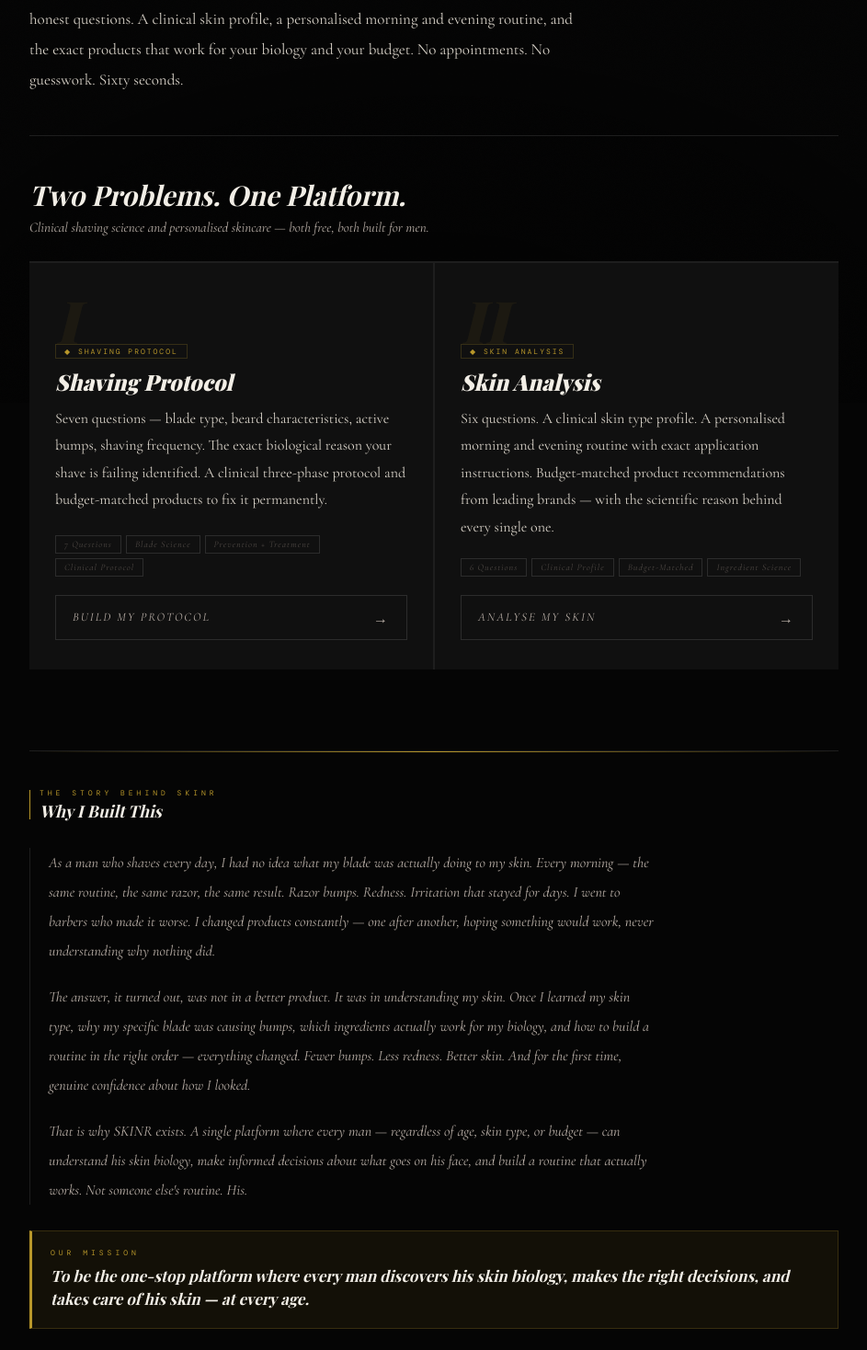
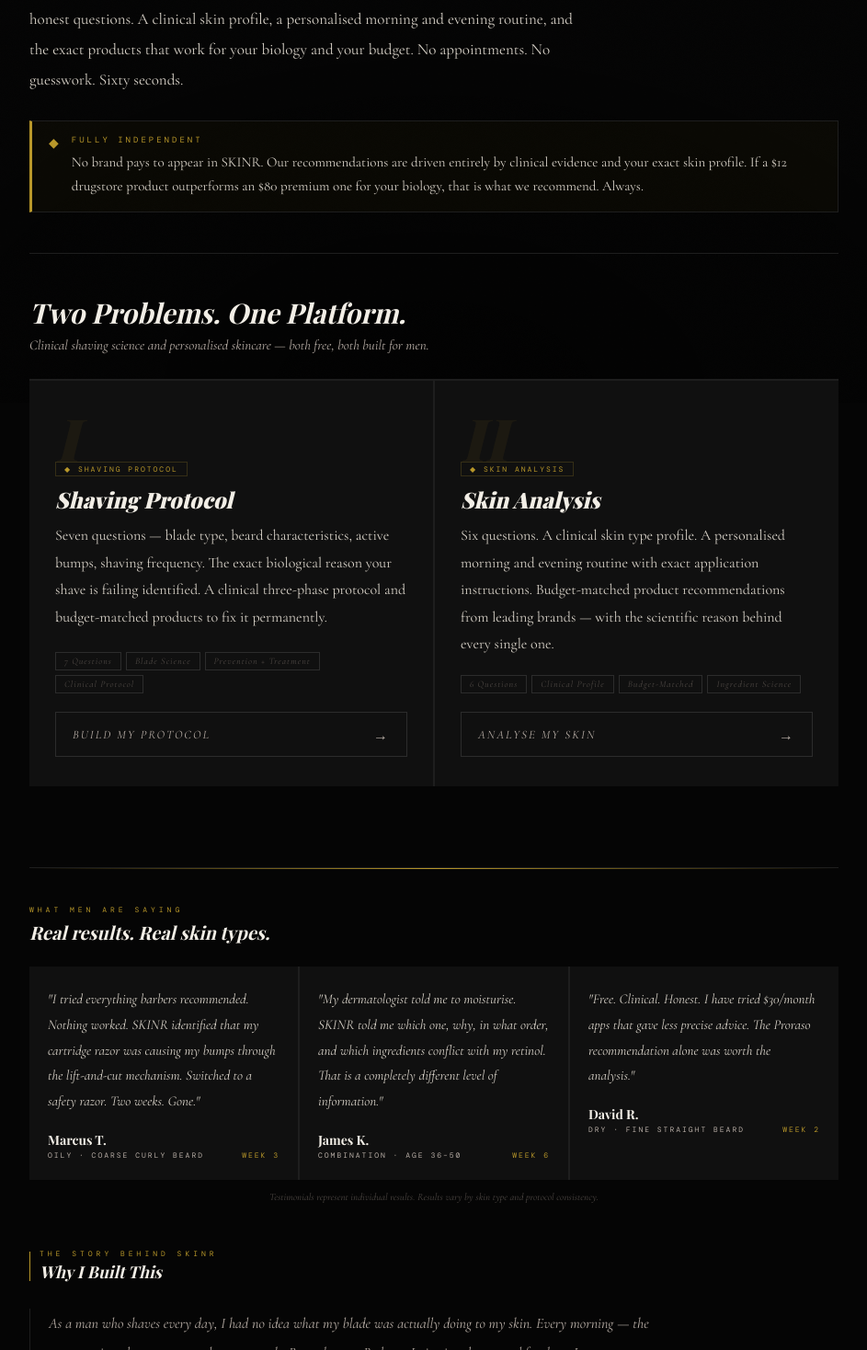
Before and after one commit to tarhdangote/skinrfinal-version-1.0, a React (Vite) app: page / in a window 1280 px wide. Shown: the part 362-1830 px from the top of the page at 92% size, without its empty margins (168-1111 px from the left). Built offline with nearby package versions, Linux system fonts and the light colour scheme; a web font is replaced by a local one.

Commit message:
Update App.jsx

```diff
--- a/src/App.jsx
+++ b/src/App.jsx
@@ -1302,19 +1302,27 @@
 .hb-line.open:nth-child(2){opacity:0;transform:scaleX(0);}
 .hb-line.open:nth-child(3){transform:translateY(-6.5px) rotate(-45deg);background:var(--gold);}
 
-/* Mobile dropdown menu */
-.mobile-menu{position:absolute;top:calc(100% + 8px);right:0;
-  background:var(--card);border:1px solid var(--goldb);
-  min-width:200px;z-index:300;box-shadow:0 16px 48px rgba(0,0,0,0.7);
-  overflow:hidden;animation:fadeUp .2s ease;}
-.mobile-menu-item{display:block;width:100%;background:none;
+/* Mobile full-width nav dropdown */
+.mobile-menu{
+  position:fixed;top:54px;left:0;right:0;
+  background:var(--card);border-bottom:1px solid var(--goldb);
+  z-index:500;box-shadow:0 16px 48px rgba(0,0,0,0.8);
+  animation:slideDown .2s ease;}
+@keyframes slideDown{from{opacity:0;transform:translateY(-8px)}to{opacity:1;transform:translateY(0)}}
+.mobile-menu-item{
+  display:flex;align-items:center;gap:12px;
+  width:100%;background:none;
   border:none;border-bottom:1px solid var(--border);
-  padding:14px 18px;font-family:var(--fc);font-size:16px;
+  padding:16px 20px;font-family:var(--fh);font-size:17px;font-weight:600;
   color:var(--soft);cursor:pointer;text-align:left;font-style:italic;
-  transition:all .2s;}
+  transition:background .15s,color .15s;}
 .mobile-menu-item:hover{background:var(--gold3);color:var(--cream);}
 .mobile-menu-item.active{background:var(--gold3);color:var(--gold);}
 .mobile-menu-item:last-child{border-bottom:none;}
+.mobile-menu-overlay{
+  position:fixed;inset:0;top:54px;background:rgba(0,0,0,0.5);
+  z-index:499;animation:fadeIn .2s ease;}
+@keyframes fadeIn{from{opacity:0}to{opacity:1}}
 
 /* OLIVE color override for success/positive states */
 :root{--green:#5C6B3A;--green-light:rgba(92,107,58,0.15);}
@@ -1939,22 +1947,26 @@
               <span className={`hb-line${menuOpen?" open":""}`}/>
             </button>
             {menuOpen&&(
+              <>
+                {/* Dimmed overlay — tap to close */}
+                <div className="mobile-menu-overlay" onClick={()=>setMenuOpen(false)}/>
                 <div className="mobile-menu" role="menu">
                   <button role="menuitem"
                     className={`mobile-menu-item${view==="home"?" active":""}`}
                     onClick={()=>{go("home");setMenuOpen(false);}}>
-                  {view==="home"&&<span style={{color:"var(--gold)",marginRight:8}}>◆</span>}
+                    <span style={{color:"var(--gold)",fontSize:8,opacity:view==="home"?1:0}}>◆</span>
                     {t.nav.home}
                   </button>
                   {NAV_ITEMS.map(tb=>(
                     <button key={tb.id} role="menuitem"
                       className={`mobile-menu-item${view===tb.id?" active":""}`}
                       onClick={()=>{go(tb.id);setMenuOpen(false);}}>
-                    {view===tb.id&&<span style={{color:"var(--gold)",marginRight:8}}>◆</span>}
+                      <span style={{color:"var(--gold)",fontSize:8,opacity:view===tb.id?1:0}}>◆</span>
                       {tb.l}
                     </button>
                   ))}
                 </div>
+              </>
             )}
           </div>
 
@@ -2003,6 +2015,30 @@
           <div className="hero-h2">{t.heroTitle2}</div>
           <div className="hero-rule"/>
           <p className="hero-body">{t.heroBody}</p>
+
+          {/* Independence statement */}
+          <div style={{
+            display:"flex",alignItems:"flex-start",gap:14,
+            border:"1px solid var(--border)",borderLeft:"3px solid var(--gold)",
+            padding:"14px 18px",marginTop:28,background:"rgba(184,151,42,0.04)"
+          }}>
+            <div style={{color:"var(--gold)",fontSize:14,flexShrink:0,marginTop:1}}>◆</div>
+            <div>
+              <div style={{fontFamily:"var(--fm)",fontSize:9,letterSpacing:3,
+                color:"var(--gold)",textTransform:"uppercase",marginBottom:5}}>
+                {lang==="fr"?"Indépendance Totale":lang==="es"?"Independencia Total":"Fully Independent"}
+              </div>
+              <div style={{fontFamily:"var(--fc)",fontSize:15,color:"var(--cream)",
+                lineHeight:1.75,fontStyle:"normal"}}>
+                {lang==="fr"
+                  ? "Aucune marque ne paie pour apparaître dans SKINR. Nos recommandations sont basées uniquement sur les preuves cliniques et ton profil cutané exact. Si un produit à 12 $ surpasse un produit à 80 $ pour ta biologie, c'est ce qu'on recommande."
+                  : lang==="es"
+                  ? "Ninguna marca paga para aparecer en SKINR. Nuestras recomendaciones se basan únicamente en evidencia clínica y tu perfil de piel exacto. Si un producto de $12 supera a uno de $80 para tu biología, eso es lo que recomendamos."
+                  : "No brand pays to appear in SKINR. Our recommendations are driven entirely by clinical evidence and your exact skin profile. If a $12 drugstore product outperforms an $80 premium one for your biology, that is what we recommend. Always."
+                }
+              </div>
+            </div>
+          </div>
         </div>
 
         <div className="path-sec">
@@ -2086,6 +2122,71 @@
         {/* ── FOUNDER STORY FOOTER ── */}
         <footer style={{borderTop:"1px solid var(--border)",marginTop:52,paddingTop:40,paddingBottom:32,position:"relative",overflow:"hidden"}}>
           <div style={{position:"absolute",top:0,left:0,right:0,height:"1px",background:"linear-gradient(90deg,transparent,var(--gold),transparent)"}}/>
+
+          {/* ── SOCIAL PROOF ── */}
+          <div style={{marginBottom:48}}>
+            <div style={{fontFamily:"var(--fm)",fontSize:8,letterSpacing:4,color:"var(--gold)",
+              textTransform:"uppercase",marginBottom:6}}>
+              {lang==="fr"?"Ce Que Les Hommes Disent":lang==="es"?"Lo Que Dicen Los Hombres":"What Men Are Saying"}
+            </div>
+            <div style={{fontFamily:"var(--fh)",fontSize:20,fontWeight:700,fontStyle:"italic",
+              color:"var(--white)",marginBottom:24}}>
+              {lang==="fr"?"De vrais résultats, de vrais profils.":lang==="es"?"Resultados reales, perfiles reales.":"Real results. Real skin types."}
+            </div>
+            <div style={{display:"grid",gridTemplateColumns:"repeat(auto-fit,minmax(260px,1fr))",gap:2,background:"var(--border)"}}>
+              {[
+                {
+                  quote: lang==="fr"
+                    ? "\"J'ai essayé tout ce que les barbiers recommandaient. Rien marchait. SKINR a identifié que ma lame cartouche causait mes boutons à cause du mécanisme lift-and-cut. Switché pour un rasoir de sûreté. En deux semaines, disparu.\""
+                    : lang==="es"
+                    ? "\"Probé todo lo que los barberos recomendaban. Nada funcionó. SKINR identificó que mi maquinilla de cartucho causaba mis granos por el mecanismo lift-and-cut. Cambié a una de seguridad. En dos semanas, desaparecieron.\""
+                    : "\"I tried everything barbers recommended. Nothing worked. SKINR identified that my cartridge razor was causing my bumps through the lift-and-cut mechanism. Switched to a safety razor. Two weeks. Gone.\"",
+                  name: "Marcus T.", type: lang==="fr"?"Peau Grasse · Barbe Bouclée":lang==="es"?"Piel Grasa · Barba Rizada":"Oily · Coarse Curly Beard", week:"Week 3"
+                },
+                {
+                  quote: lang==="fr"
+                    ? "\"Mon dermatologue m'a dit d'utiliser de la crème hydratante. SKINR m'a dit laquelle, pourquoi, dans quel ordre, et quels ingrédients conflictuent avec mon rétinol. C'est une différence énorme.\""
+                    : lang==="es"
+                    ? "\"Mi dermatólogo me dijo que usara hidratante. SKINR me dijo cuál, por qué, en qué orden, y qué ingredientes conflictúan con mi retinol. La diferencia es enorme.\""
+                    : "\"My dermatologist told me to moisturise. SKINR told me which one, why, in what order, and which ingredients conflict with my retinol. That is a completely different level of information.\"",
+                  name: "James K.", type: lang==="fr"?"Peau Mixte · 36–50":lang==="es"?"Piel Mixta · 36–50":"Combination · Age 36–50", week:"Week 6"
+                },
+                {
+                  quote: lang==="fr"
+                    ? "\"Gratuit. Clinique. Honnête. J'ai essayé des applications à 30 $/mois qui donnaient des conseils moins précis. La recommandation de Proraso seule valait l'analyse.\""
+                    : lang==="es"
+                    ? "\"Gratis. Clínico. Honesto. He probado apps de $30/mes que daban consejos menos precisos. La recomendación de Proraso sola valió el análisis.\""
+                    : "\"Free. Clinical. Honest. I have tried $30/month apps that gave less precise advice. The Proraso recommendation alone was worth the analysis.\"",
+                  name: "David R.", type: lang==="fr"?"Peau Sèche · Barbe Fine":lang==="es"?"Piel Seca · Barba Fina":"Dry · Fine Straight Beard", week:"Week 2"
+                },
+              ].map((r,i)=>(
+                <div key={i} style={{background:"var(--card)",padding:"22px 20px"}}>
+                  <div style={{fontFamily:"var(--fc)",fontSize:15,color:"var(--cream)",
+                    lineHeight:1.85,fontStyle:"italic",marginBottom:18}}>
+                    {r.quote}
+                  </div>
+                  <div style={{display:"flex",justifyContent:"space-between",alignItems:"flex-end"}}>
+                    <div>
+                      <div style={{fontFamily:"var(--fh)",fontSize:14,fontWeight:700,
+                        color:"var(--white)",marginBottom:2}}>{r.name}</div>
+                      <div style={{fontFamily:"var(--fm)",fontSize:8,letterSpacing:2,
+                        color:"var(--soft)",textTransform:"uppercase"}}>{r.type}</div>
+                    </div>
+                    <div style={{fontFamily:"var(--fm)",fontSize:8,letterSpacing:2,
+                      color:"var(--gold)",textTransform:"uppercase"}}>{r.week}</div>
+                  </div>
+                </div>
+              ))}
+            </div>
+            <div style={{fontFamily:"var(--fc)",fontSize:11,color:"var(--muted)",
+              fontStyle:"italic",marginTop:10,textAlign:"center",lineHeight:1.6}}>
+              {lang==="fr"
+                ? "Les témoignages représentent des résultats individuels. Les résultats varient selon le type de peau et la cohérence du protocole."
+                : lang==="es"
+                ? "Los testimonios representan resultados individuales. Los resultados varían según el tipo de piel y la consistencia del protocolo."
+                : "Testimonials represent individual results. Results vary by skin type and protocol consistency."}
+            </div>
+          </div>
 
           {/* Section label */}
           <div style={{display:"flex",alignItems:"center",gap:10,marginBottom:28}}>
```
Lines whose indentation alone changed are shown as unchanged.
